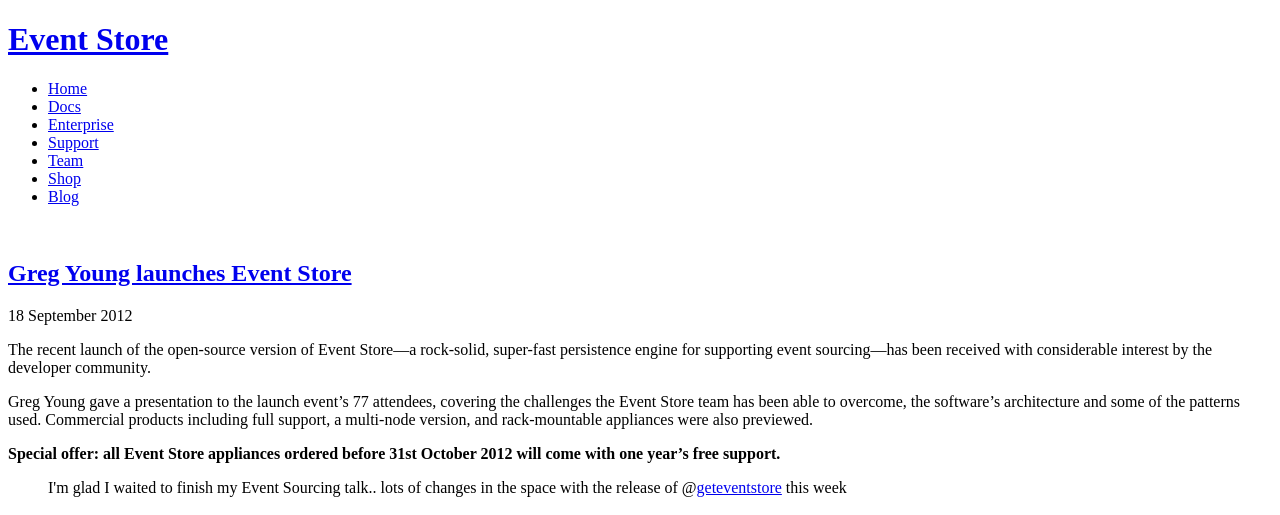
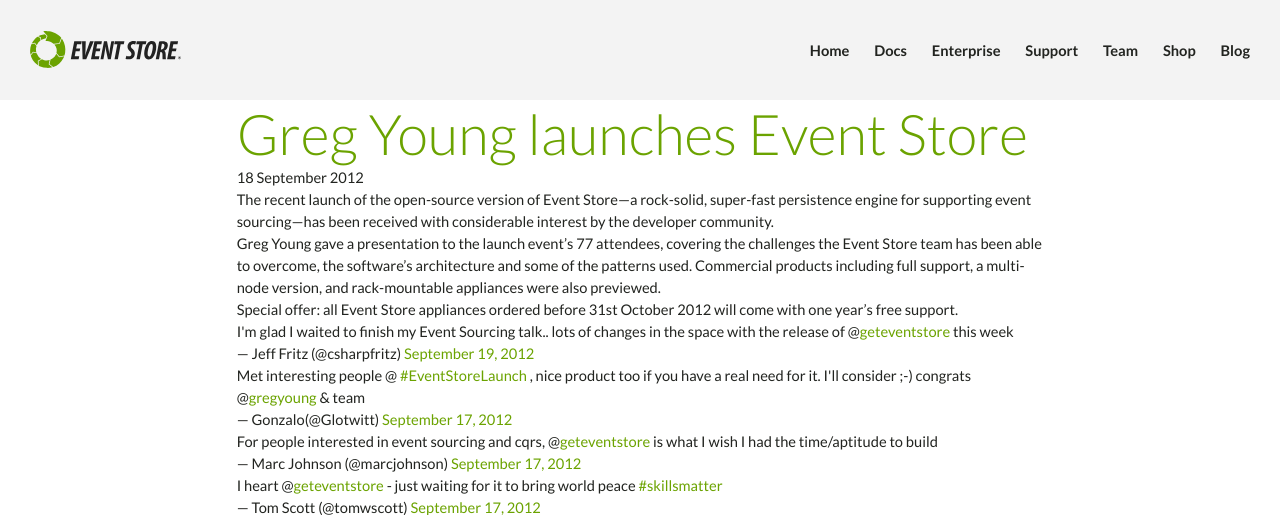
Before and after one commit to yreynhout/stage.geteventstore.com, a Jekyll site: the page built from blog/_posts/2012-09-18-greg-young-launches-event-store.md, in a window 1280 px wide, cut to the strip 0-515 px from the top of the page. Built offline with Jekyll 4.4.1, drawn with Linux system fonts in a browser that asks for light colours; Markdown is read by kramdown in place of the engine named in the settings; comment, search, counter and statistics services are not loaded.

Commit message:
Changed URL of CSS

```diff
--- a/_includes/header.html
+++ b/_includes/header.html
@@ -18,7 +18,7 @@
 	<meta name="msapplication-TileImage" content="es-tile.png">
 	<link rel="image_src" href="es-avatar.png">
 
-	<link rel="stylesheet" href="css/master.css?v=3">
+	<link rel="stylesheet" href="{{ site.url }}/css/master.css">
 	<link rel="stylesheet" href="http://fonts.googleapis.com/css?family=Lato:300,400,700">
 </head>
 
```
